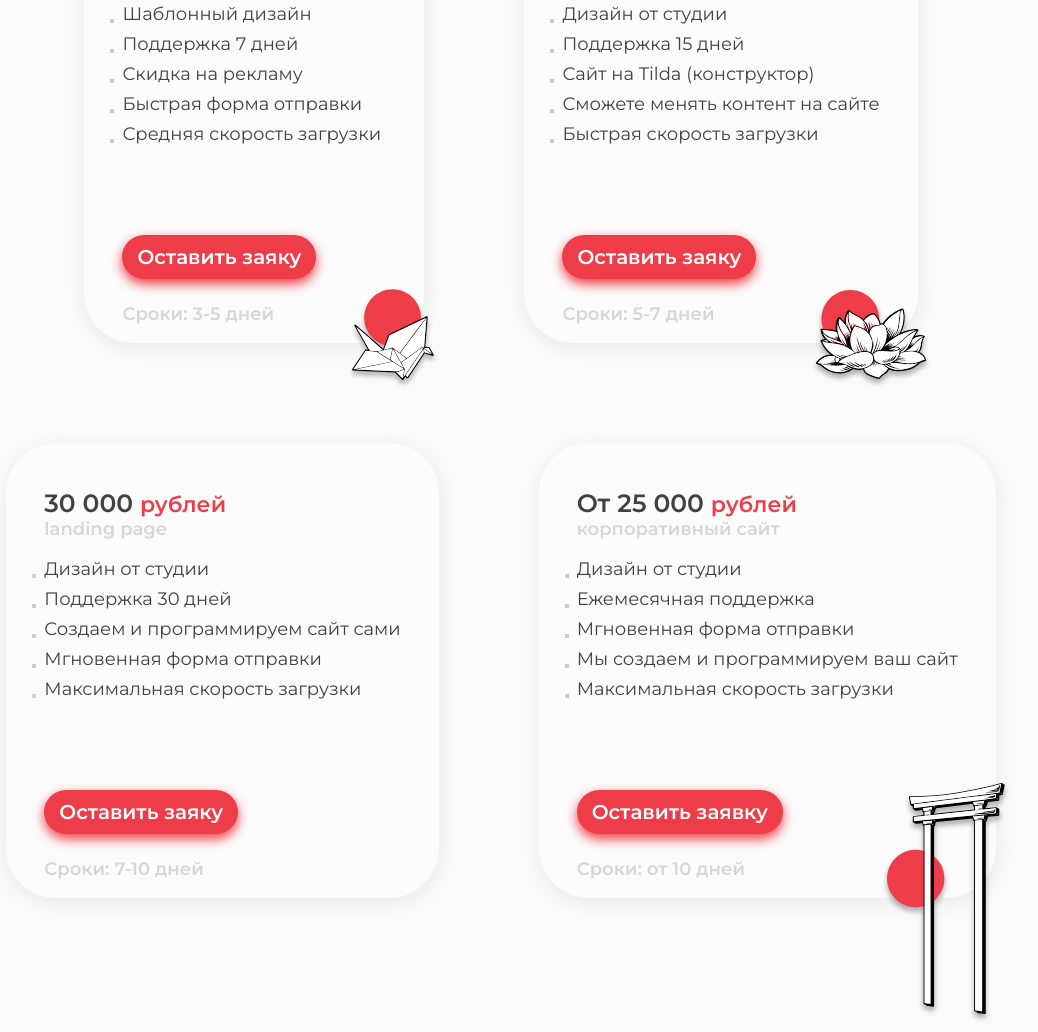
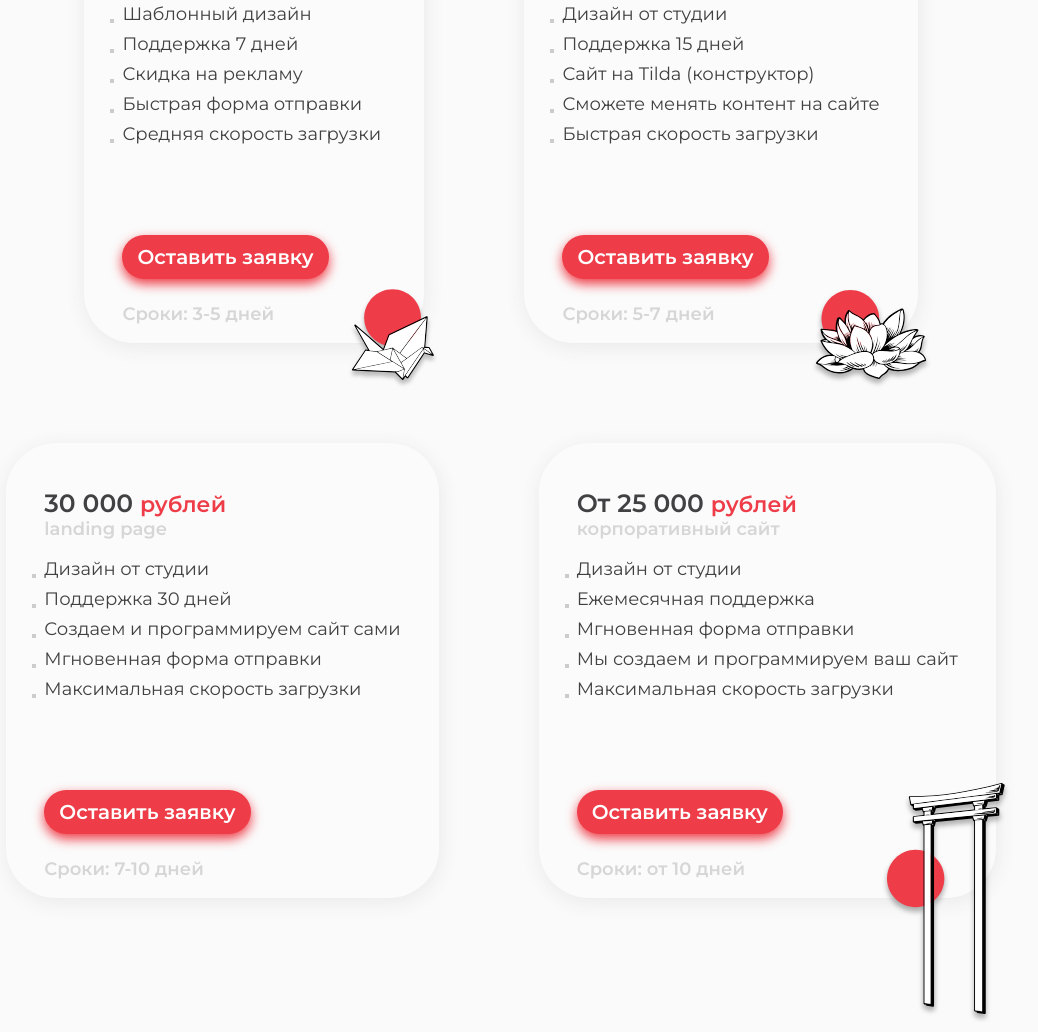
Before and after one commit to Maximov1233/MILDA, a plain HTML site: page index.html in a window 1280 px wide. Shown: the part 2121-3153 px from the top of the page, without its empty margins (139-1177 px from the left). Drawn offline with nearby package versions, Linux system fonts and the light colour scheme; some packages are replaced by stand-ins of ours; a script that the page names is missing.

Commit message:
changed container

```diff
--- a/index.html
+++ b/index.html
@@ -222,7 +222,7 @@
                             <li>Средняя скорость
                                 загрузки</li>
                         </ul>
-                        <button class="button price-button">Оставить заяку</button>
+                        <button class="button price-button">Оставить заявку</button>
                         <p class="deadline">Сроки: 3-5 дней</p>
                         <img src="./img/price/оригами.svg" alt="">
                     </div>
@@ -240,7 +240,7 @@
                                 загрузки</li>
 
                         </ul>
-                        <button class="button price-button">Оставить заяку</button>
+                        <button class="button price-button">Оставить заявку</button>
                         <p class="deadline">Сроки: 5-7 дней</p>
                         <img src="./img/price/цветочек.svg" alt="">
 
@@ -258,7 +258,7 @@
                                 скорость загрузки</li>
 
                         </ul>
-                        <button class="button price-button">Оставить заяку</button>
+                        <button class="button price-button">Оставить заявку</button>
                         <p class="deadline">Сроки: 7-10 дней</p>
                     </div>
                     <div class="price-list__item">
```
